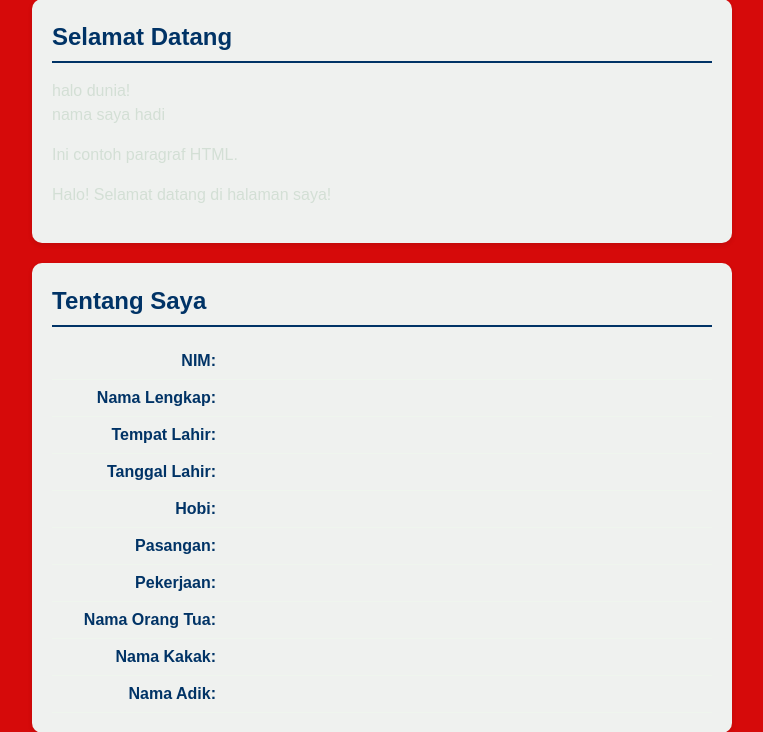
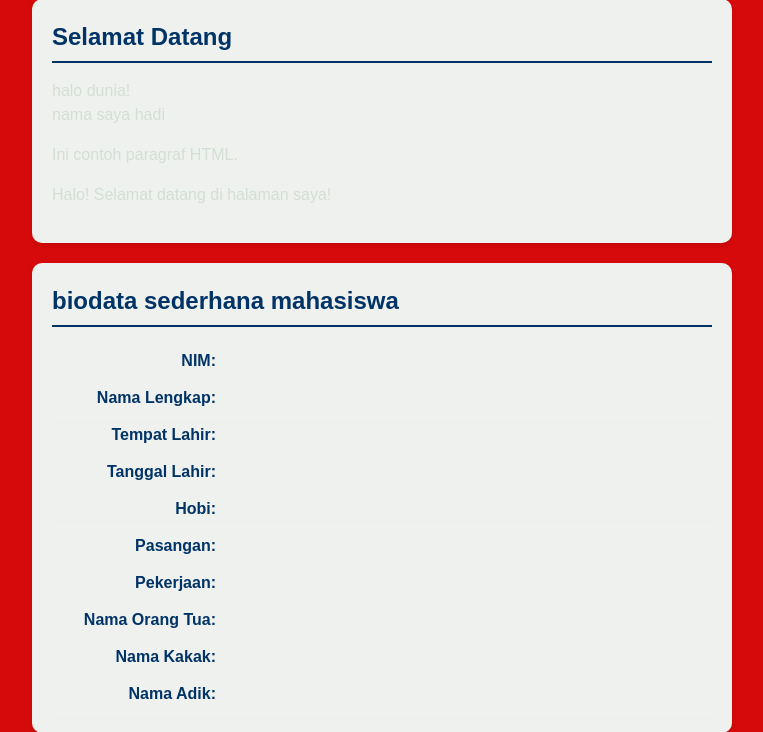
Before and after one commit to 2522500067-a11y/2522500067-PWD-GB1J-2526O, a PHP site: page /pertemuan-08/index.php in a window 1280 px wide. Shown: the part 176-908 px from the top of the page, without its empty margins (258-1021 px from the left). Run offline with PHP 8.4, Linux system fonts and the light colour scheme.

Commit message:
ubahlah index.php ini

```diff
--- a/pertemuan-08/index.php
+++ b/pertemuan-08/index.php
@@ -63,7 +63,7 @@
           $Nama_adik = "Jelita dewi komariah";
       ?>
 
-      <h2>Tentang Saya</h2>
+      <h2>biodata sederhana mahasiswa</h2>
       <p><strong>NIM:</strong><?php echo $sesnim?> </p>
       <p><strong>Nama Lengkap:</strong><?php echo $sesnama?></p>
       <p><strong>Tempat Lahir:</strong><?php echo $sestempatlahir?></p>
```
